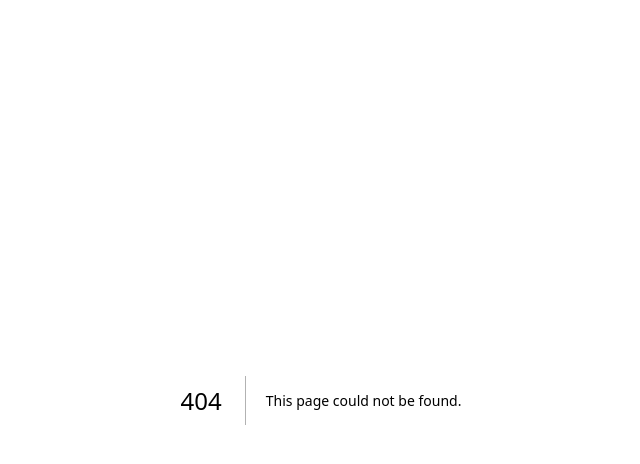
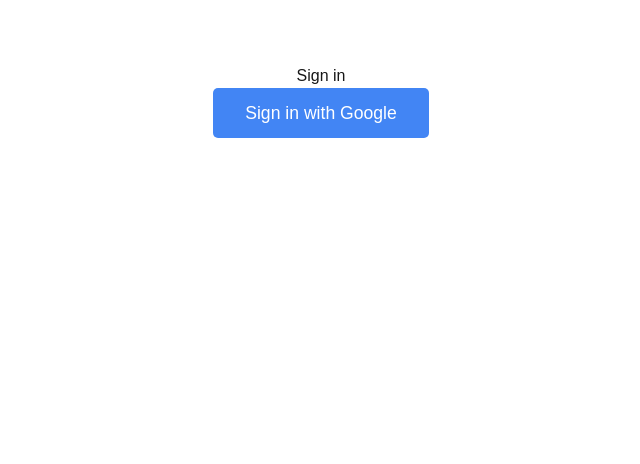
Before and after one commit to SaxsCode/activity-habits, a Next.js app: page /login in a window 1280 px wide. Before the commit this address had no page. Shown: the top 464 px of the page, without its empty margins (319-959 px from the left). Built offline with nearby package versions, Linux system fonts and the light colour scheme; no server answers.

Commit message:
feat(auth): setup auth routes

```diff
--- /dev/null
+++ b/src/app/api/auth/[...nextauth]/route.js
@@ -0,0 +1,2 @@
+import { handlers } from "@/auth";
+export const { GET, POST } = handlers;
--- /dev/null
+++ b/src/app/login/page.js
@@ -0,0 +1,40 @@
+"use client";
+import { signIn, useSession } from "next-auth/react";
+import { useRouter } from "next/navigation";
+import { useEffect } from "react";
+
+export default function LoginPage() {
+  const { data: session, status } = useSession();
+  const router = useRouter();
+
+  // Redirect to home if already logged in
+  useEffect(() => {
+    if (status === "authenticated") {
+      router.replace("/");
+    }
+  }, [status, router]);
+
+  if (status === "loading") {
+    return <div>Loading...</div>;
+  }
+
+  return (
+    <div style={{ textAlign: "center", marginTop: "4rem" }}>
+      <h1>Sign in</h1>
+      <button
+        style={{
+          padding: "0.75rem 2rem",
+          fontSize: "1.1rem",
+          borderRadius: "5px",
+          border: "none",
+          background: "#4285F4",
+          color: "white",
+          cursor: "pointer",
+        }}
+        onClick={() => signIn("GitHub")}
+      >
+        Sign in with Google
+      </button>
+    </div>
+  );
+}
--- /dev/null
+++ b/src/app/providers.js
@@ -0,0 +1,6 @@
+"use client";
+import { SessionProvider } from "next-auth/react";
+
+export default function Providers({ children }) {
+  return <SessionProvider>{children}</SessionProvider>;
+}
--- /dev/null
+++ b/src/auth.js
@@ -0,0 +1,6 @@
+import NextAuth from "next-auth";
+import GitHub from "next-auth/providers/github";
+
+export const { handlers, auth } = NextAuth({
+  providers: [GitHub()],
+});
```
